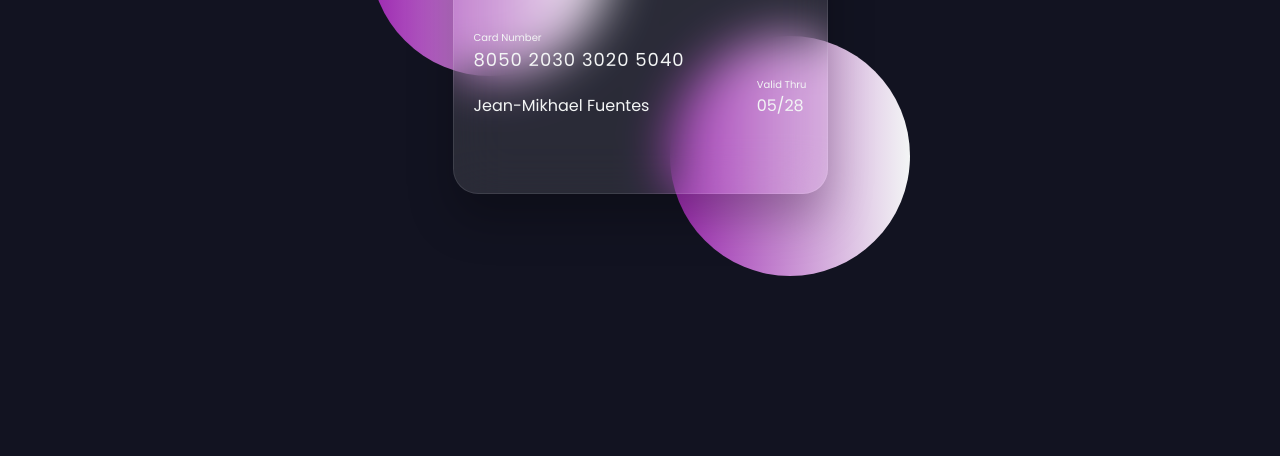
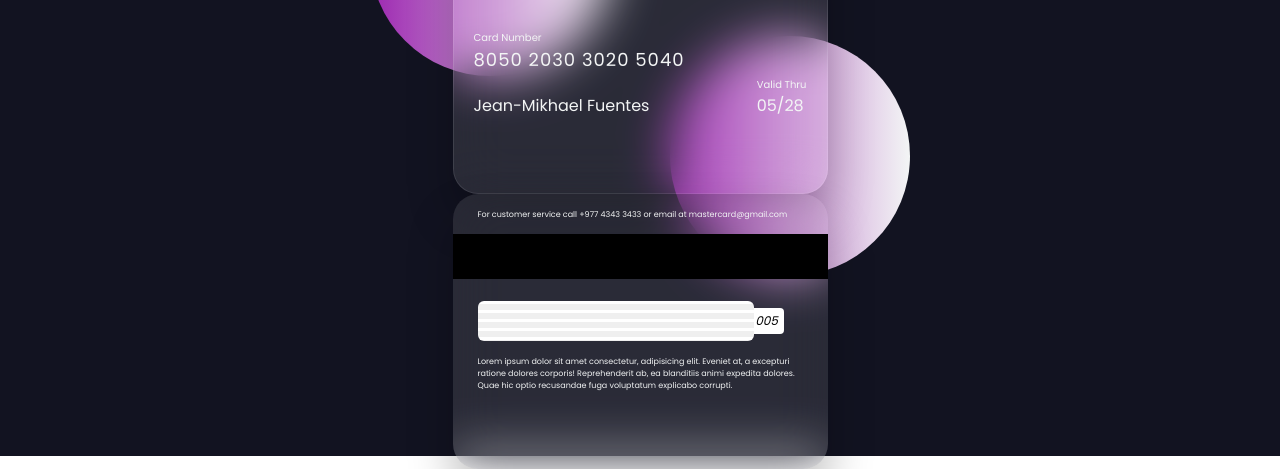
Before and after one commit to jeanmikhaelfuentes/flipping-card-UI, a plain HTML site: page index.html in a window 1280 px wide. Shown: the part 344-813 px from the top of the page. Drawn offline with Linux system fonts and the light colour scheme.

Commit message:
Creating the back face of the card

```diff
--- a/index.html
+++ b/index.html
@@ -31,6 +31,21 @@
                     </div>
                 </div>
             </div>
+
+            <div class="card back-face">
+                <h6>
+                    For customer service call +977 4343 3433 or email at
+                    mastercard@gmail.com
+                </h6>
+                <span class="magnetic-strip"></span>
+                <div class="signature"><i>005</i></div>
+                <h5>
+                    Lorem ipsum dolor sit amet consectetur, adipisicing elit. Eveniet at,
+                    a excepturi ratione dolores corporis! Reprehenderit ab, ea blanditiis
+                    animi expedita dolores. Quae hic optio recusandae fuga voluptatum
+                    explicabo corrupti.
+                </h5>
+            </div>
         </div>
     </section>
 </body>
--- a/style.css
+++ b/style.css
@@ -101,3 +101,47 @@ h5.number {
 h5.name {
     margin-top: 20px;
 }
+
+.card.back-face {
+    border: none;
+    padding: 15px 25px 25px 25px;
+}
+
+.card.back-face h6{
+    font-size: 8px;
+}
+
+.card.back-face .magnetic-strip {
+    position: absolute;
+    top: 40px;
+    left: 0;
+    height: 45px;
+    width: 100%;
+    background: #000;
+}
+
+.card.back-face .signature {
+    display: flex;
+    justify-content: flex-end;
+    align-items: center;
+    margin-top: 80px;
+    height: 40px;
+    width: 85%;
+    border-radius: 6px;
+    background: repeating-linear-gradient(#fff, #fff 3px, #efefef 0px, #efefef 9px);
+}
+
+.signature i {
+    color: #000;
+    font-size: 12px;
+    padding: 4px 6px;
+    border-radius: 4px;
+    background-color: #fff;
+    margin-right: -30px;
+    z-index: -1;
+}
+
+.card.back-face h5 {
+    font-size: 8px;
+    margin-top: 15px;
+}
```
